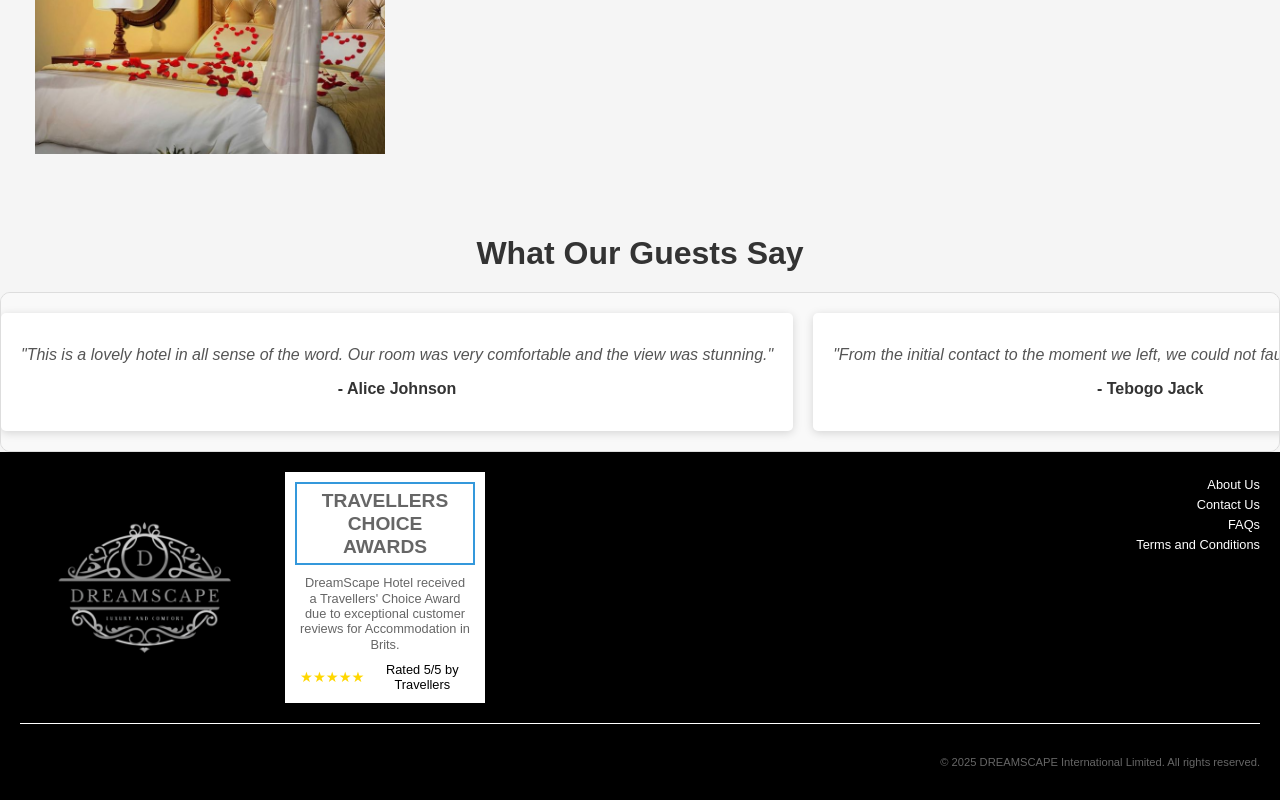
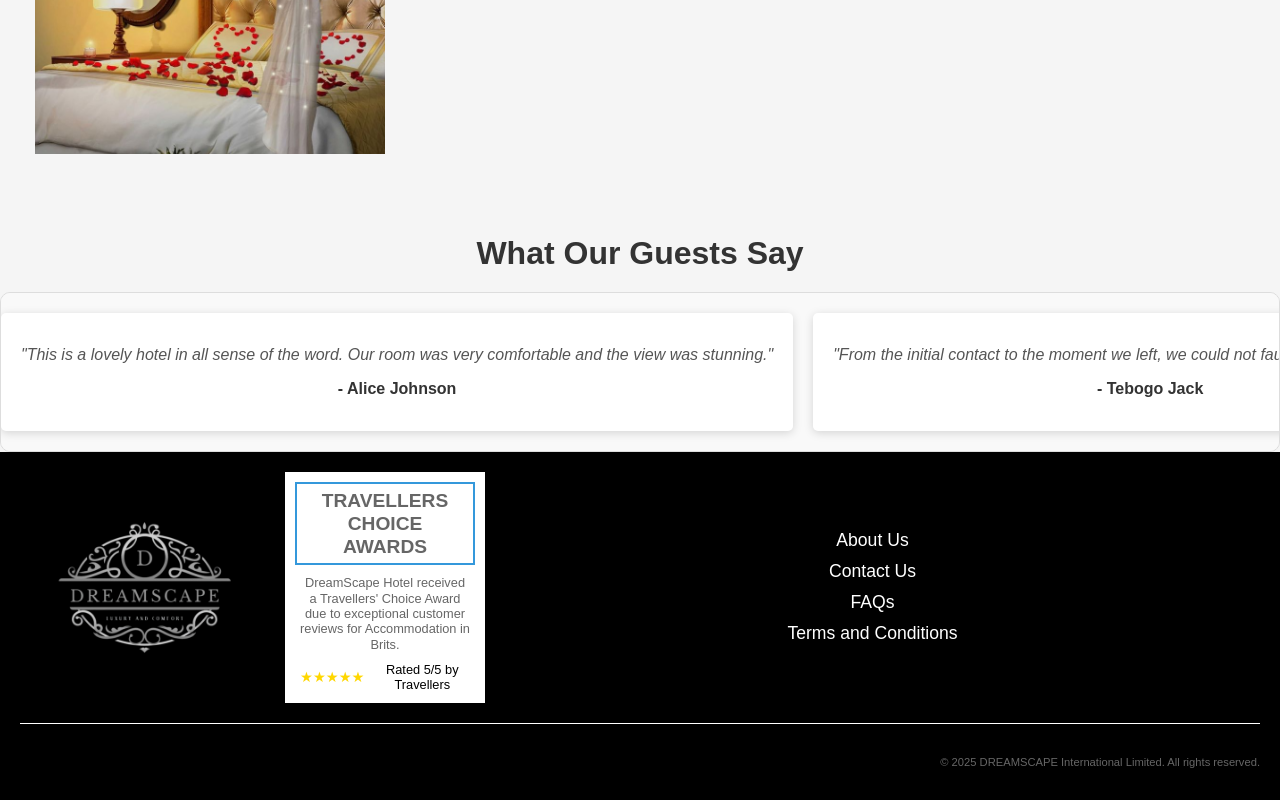
Before and after one commit to TshepoMadira/Hotel-Booking-App2, a React app: page / in a window 1280 px wide. Shown: the part 2631-3431 px from the top of the page. Built offline with nearby package versions, Linux system fonts and the light colour scheme; the HTML template or start-up script is replaced by a standard one.

Commit message:
Added font size

```diff
--- a/src/components/Footer.css
+++ b/src/components/Footer.css
@@ -7,7 +7,7 @@
 .footer-content {
     display: flex;
     justify-content: space-between;
-    align-items: flex-start;
+    align-items: center;
     margin-bottom: 20px;
 }
 
@@ -60,20 +60,21 @@
     padding: 5px;
 }
 
-
-
 .footer-right {
     flex: 1;
-    text-align: right;
+    display: flex;
+    flex-direction: column;
+    justify-content: center;
+    align-items: center;
+    text-align: center;
 }
 
 .footer-right a {
-    display: block;
     color: white;
     text-decoration: none;
     margin: 5px 0;
     transition: color 0.3s;
-    font-size: 0.8rem;
+    font-size: 1.1rem;
 }
 
 .footer-right a:hover {
@@ -139,7 +140,6 @@
     margin: 0;
 }
 
-
 .award-title {
     font-size: 1.2rem;
     margin: 0;
```
